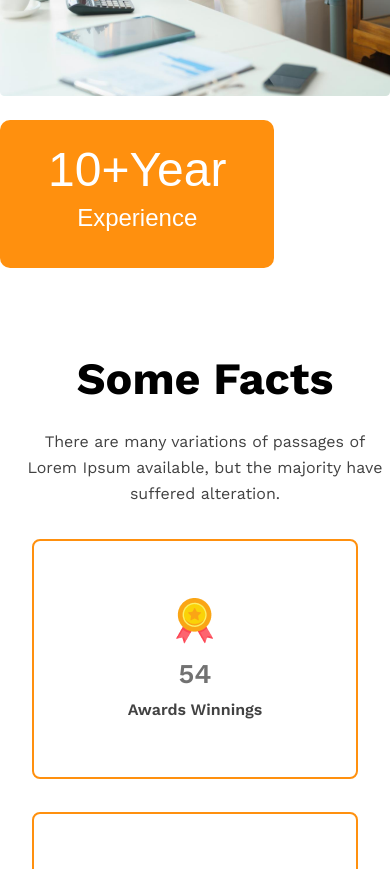
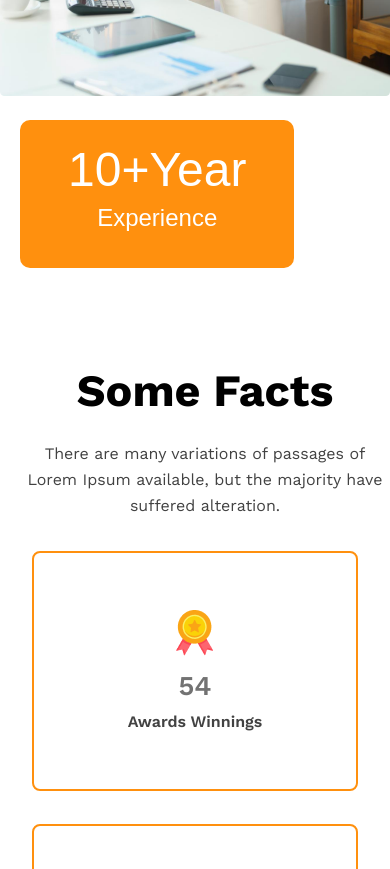
Before and after one commit to Kiron-Pal/G3-Architect, a plain HTML site: page index.html in a window 390 px wide. Shown: the part 4340-5209 px from the top of the page. Drawn offline with nearby package versions, Linux system fonts and the light colour scheme.

Commit message:
rechecking again

```diff
--- a/style.css
+++ b/style.css
@@ -322,7 +322,8 @@ footer .footer-container p {
         flex-direction: column;
     }
     #experience-badge{
-        margin: 20px auto;
+        margin-top: 20px ;
+        margin-left: 20px;
 
     }
 
```
